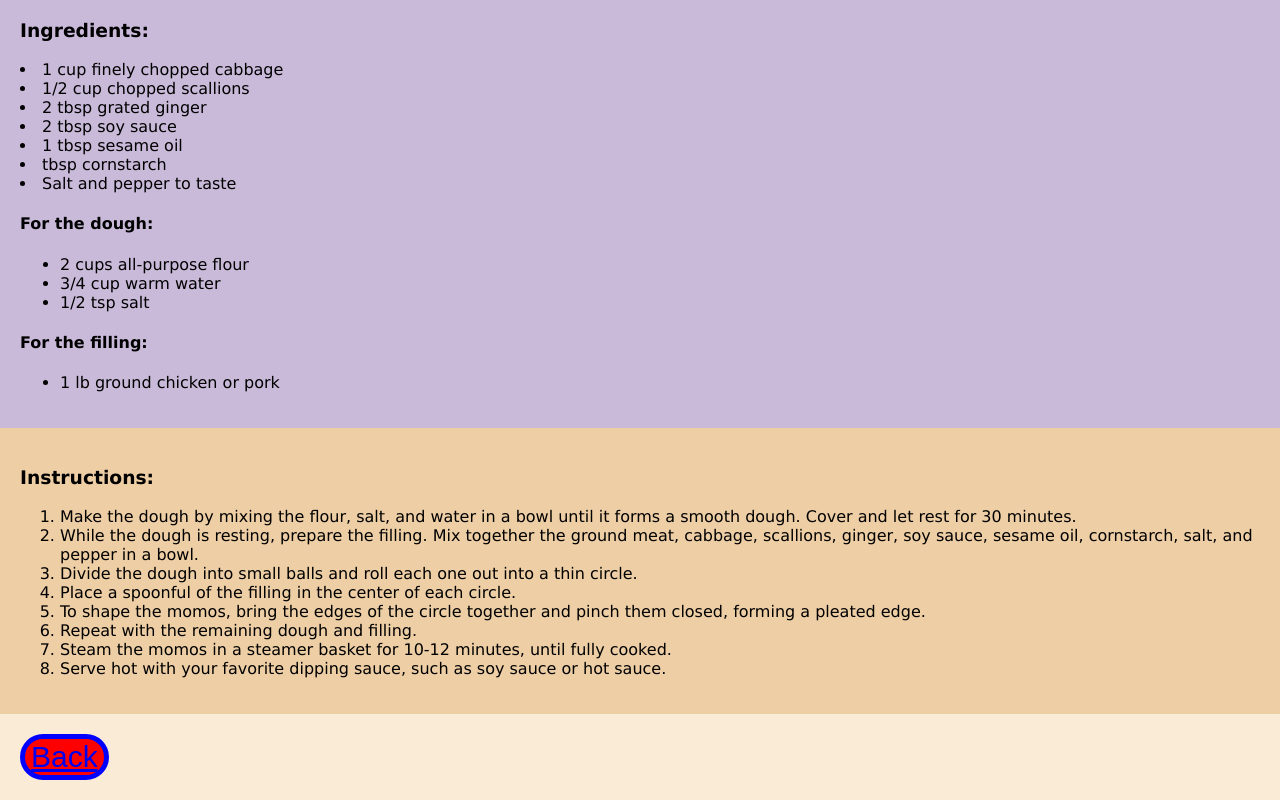
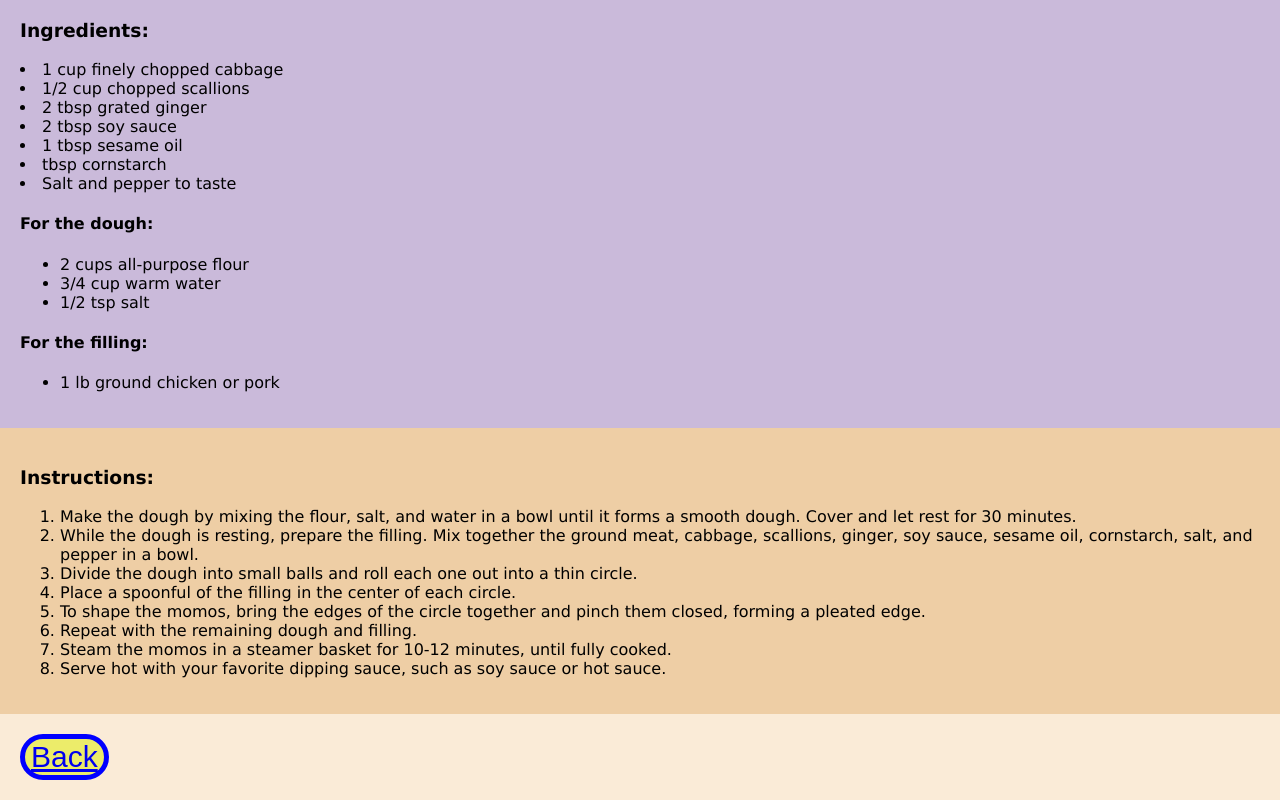
Before and after one commit to shreesty/Odin_recipe_project, a plain HTML site: page recipes/Momo.html in a window 1280 px wide. In both pictures the pointer is over the button "Back". Shown: the part 707-1507 px from the top of the page. Drawn offline with Linux system fonts and the light colour scheme.

Commit message:
Back button_Yellow_color

```diff
--- a/style.css
+++ b/style.css
@@ -31,7 +31,7 @@ body {
 
 }
 .Button:hover{
-    background-color: red;
+    background-color: rgb(236, 236, 106);
     color: black;
     /* border: 90px solid blue; */
 
```
